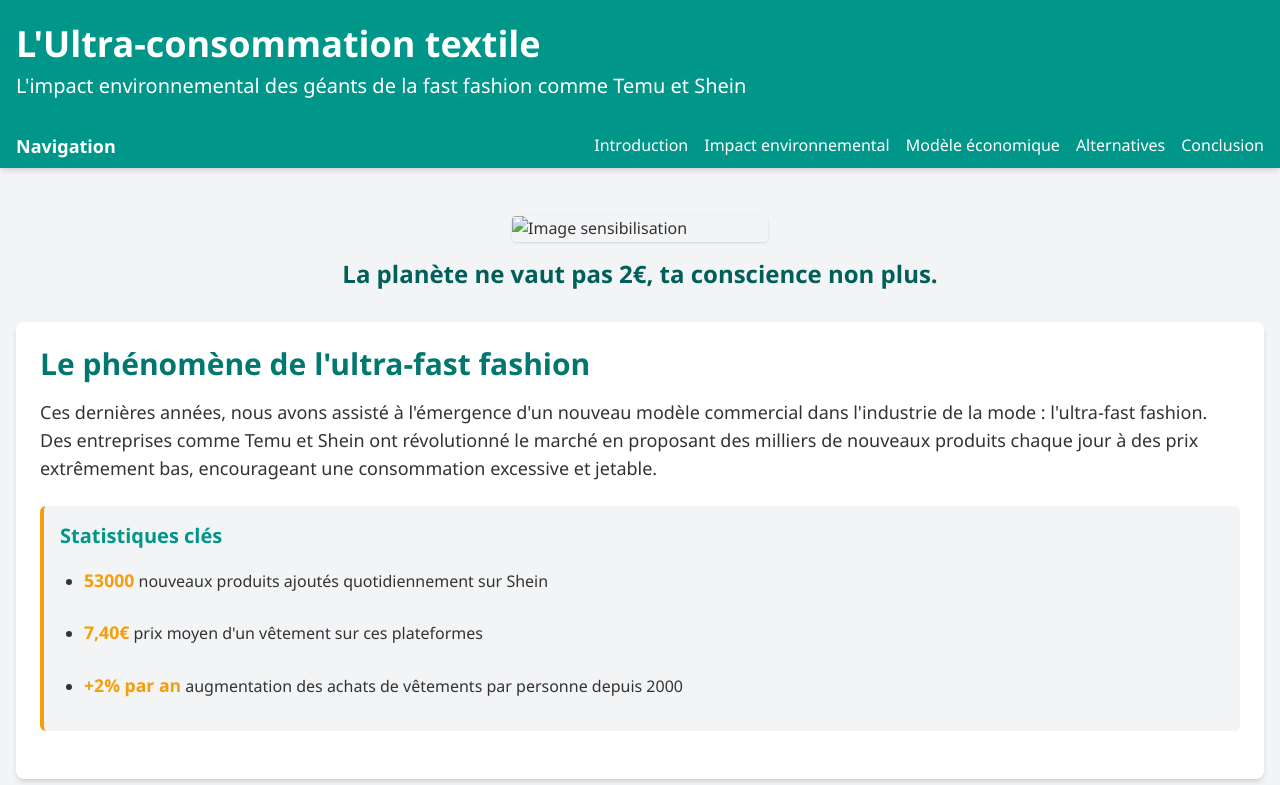
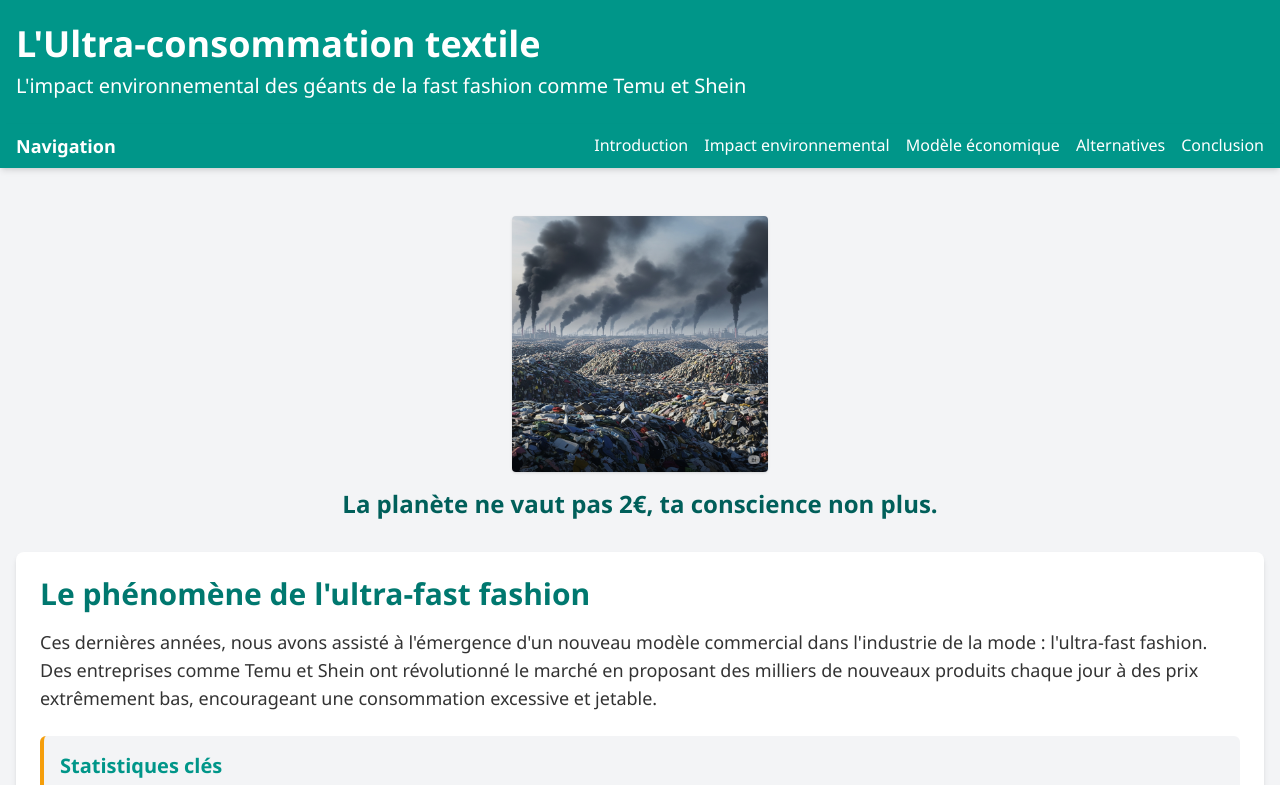
Before and after one commit to Yhaourt/environnement-agm, a plain HTML site: page index.html in a window 1280 px wide. Shown: the top 785 px of the page. Drawn offline with nearby package versions, Linux system fonts and the light colour scheme; the site is published under a folder, as on GitHub Pages, so addresses that start at the root find nothing.

Commit message:
Update index.html

```diff
--- a/index.html
+++ b/index.html
@@ -20,7 +20,7 @@
 
     <main class="container mx-auto p-4 my-8">
         <div class="flex flex-col items-center mb-8">
-            <img src="/image.webp" alt="Image sensibilisation" class="w-64 h-auto rounded shadow mb-4">
+            <img src="image.webp" alt="Image sensibilisation" class="w-64 h-auto rounded shadow mb-4">
             <p class="text-2xl font-bold text-teal-800 text-center">La planète ne vaut pas 2€, ta conscience non plus.</p>
         </div>
         <section id="introduction" class="mb-12 bg-white p-6 rounded-lg shadow-md">
```
